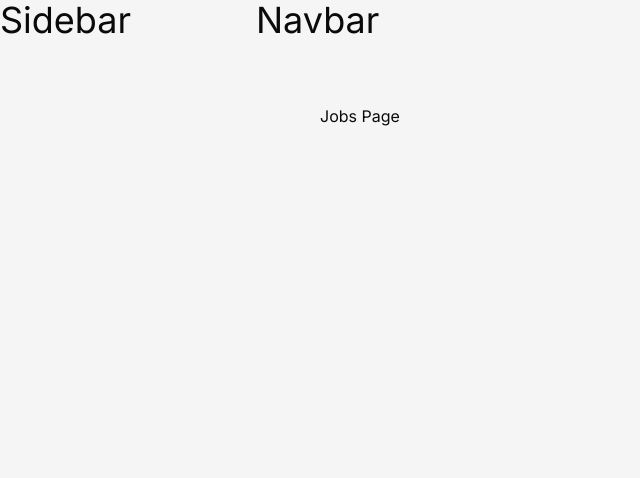
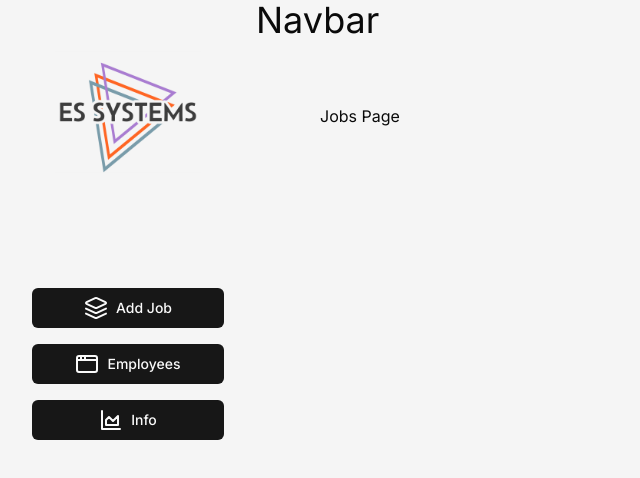
Before and after one commit to tneos/essytems-dev, a Next.js app: page /employees in a window 1280 px wide. Shown: the top 478 px of the page, without its empty margins (0-640 px from the left). Built offline with nearby package versions, Linux system fonts and the light colour scheme.

Commit message:
Setup Sidebar client component

```diff
--- a/components/Sidebar.tsx
+++ b/components/Sidebar.tsx
@@ -1,4 +1,29 @@
+"use client";
+import Logo from "../assets/es-systems-logo.png";
+import links from "@/utils/links";
+import Image from "next/image";
+import Link from "next/link";
+import {Button} from "./ui/button";
+import {usePathname} from "next/navigation";
+
 function Sidebar() {
-  return <h2 className="text-4xl">Sidebar</h2>;
+  const pathname = usePathname();
+
+  return (
+    <aside className="py-4 px-8 bg-muted h-full">
+      <Image src={Logo} alt="logo" className="mx-auto" />
+      <div className="flex flex-col mt-20 gap-y-4">
+        {links.map(link => {
+          return (
+            <Button asChild key={link.href}>
+              <Link href={link.href} className="flex items-center gap-x-2">
+                {link.icon} <span className="capitalize">{link.label}</span>
+              </Link>
+            </Button>
+          );
+        })}
+      </div>
+    </aside>
+  );
 }
 export default Sidebar;
--- a/utils/links.tsx
+++ b/utils/links.tsx
@@ -23,3 +23,5 @@ const links: NavLink[] = [
     icon: <AreaChart />,
   },
 ];
+
+export default links;
```
